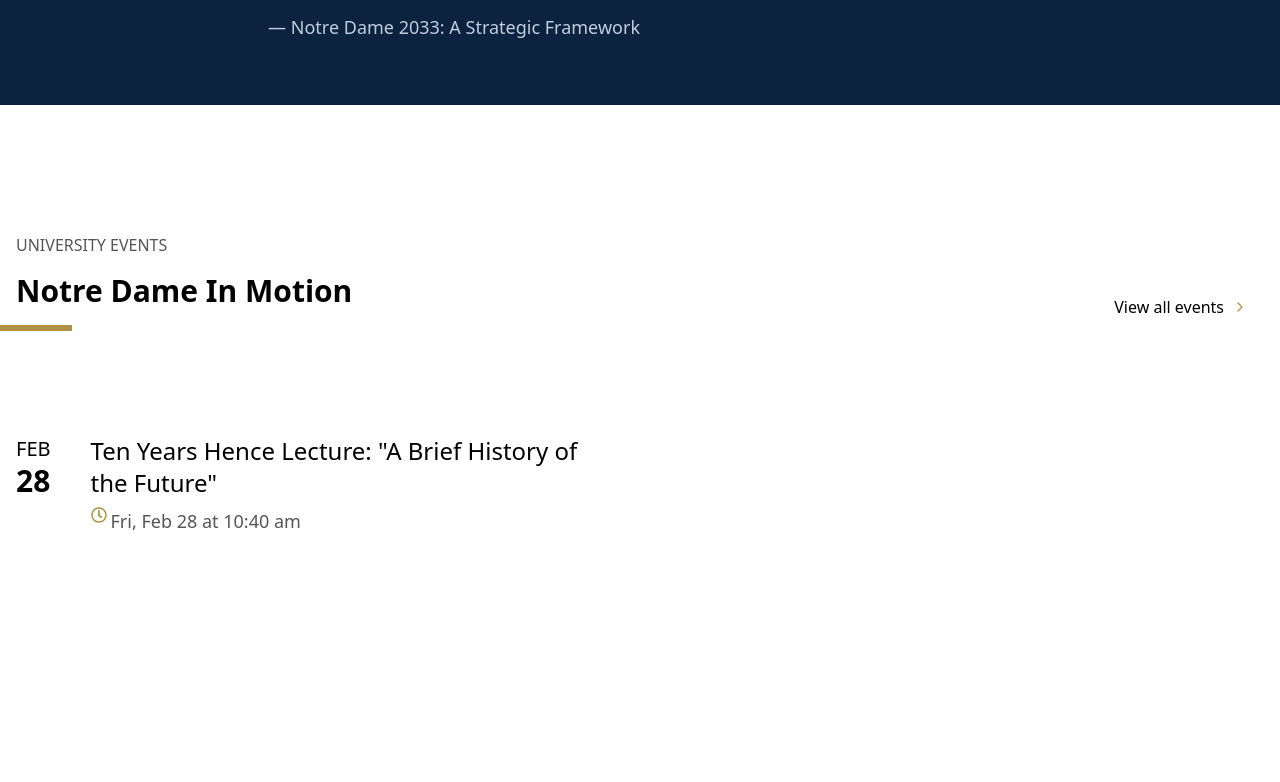
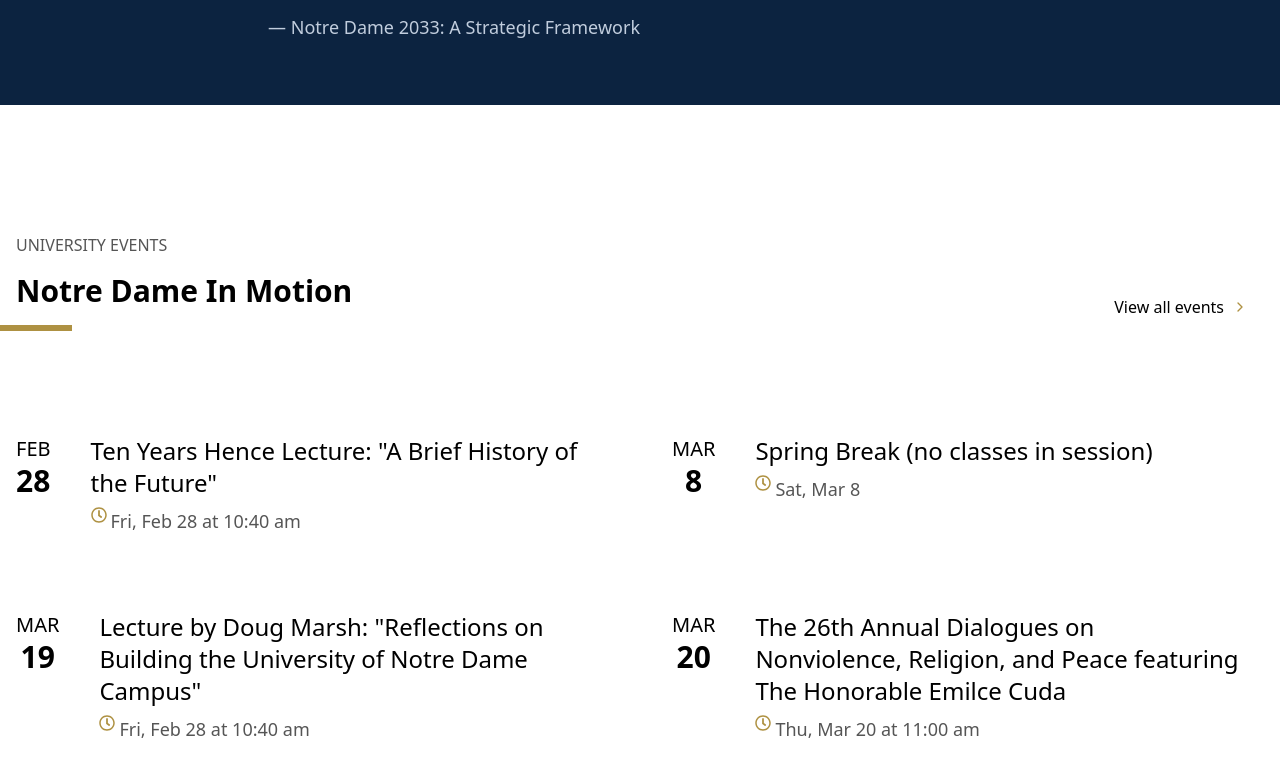
Before and after one commit to vixalien/tailwind-gate-clone, a website built with Vite: page index.html in a window 1280 px wide. Shown: the part 5300-6082 px from the top of the page. Before the commit the page ends 5999 px from the top, so only its background shows below. Built offline with nearby package versions, Linux system fonts and the light colour scheme; files whose address does not match are found by name.

Commit message:
add rest of events

```diff
--- a/index.html
+++ b/index.html
@@ -392,7 +392,7 @@
           </svg>
         </button>
       </div>
-      <div class="grid grid-cols-1 lg:grid-cols-2 gap-8 mt-16">
+      <div class="grid grid-cols-1 lg:grid-cols-2 gap-4 mt-16 gap-x-16">
         <div class="flex gap-4">
           <div class="flex flex-col text-center mt-6">
             <div class="text-xl uppercase">Feb</div>
@@ -400,8 +400,7 @@
           </div>
 
           <div
-            class="border-b-4 transition-colors cursor-pointer border-transparent hover:bg-card-hover hover:border-card-hover-200">
-            <div class="text-lg flex flex-col gap-2 p-6 pb-8">
+            class="flex-1 border-b-4 transition-colors cursor-pointer border-transparent hover:bg-card-hover hover:border-card-hover-200 text-lg flex flex-col gap-2 p-6 pb-8">
             <div class="text-2xl">
               Ten Years Hence Lecture: "A Brief History of the Future"
             </div>
@@ -415,6 +414,71 @@
             </p>
           </div>
         </div>
+
+        <div class="flex gap-4">
+          <div class="flex flex-col text-center mt-6">
+            <div class="text-xl uppercase">Mar</div>
+            <div class="font-semibold text-3xl">8</div>
+          </div>
+
+          <div
+            class="flex-1 border-b-4 transition-colors cursor-pointer border-transparent hover:bg-card-hover hover:border-card-hover-200 text-lg flex flex-col gap-2 p-6 pb-8">
+            <div class="text-2xl">
+              Spring Break (no classes in session)
+            </div>
+            <p class="text-gray flex gap-1">
+              <svg viewBox="0 0 512 512" class="size-4 fill-gold">
+                <path
+                  d="M256 8C119 8 8 119 8 256s111 248 248 248 248-111 248-248S393 8 256 8zm0 448c-110.5 0-200-89.5-200-200S145.5 56 256 56s200 89.5 200 200-89.5 200-200 200zm61.8-104.4l-84.9-61.7c-3.1-2.3-4.9-5.9-4.9-9.7V116c0-6.6 5.4-12 12-12h32c6.6 0 12 5.4 12 12v141.7l66.8 48.6c5.4 3.9 6.5 11.4 2.6 16.8L334.6 349c-3.9 5.3-11.4 6.5-16.8 2.6z">
+                </path>
+              </svg>
+              <span>Sat, Mar 8</span>
+            </p>
+          </div>
+        </div>
+
+        <div class="flex gap-4">
+          <div class="flex flex-col text-center mt-6">
+            <div class="text-xl uppercase">Mar</div>
+            <div class="font-semibold text-3xl">19</div>
+          </div>
+
+          <div
+            class="flex-1 border-b-4 transition-colors cursor-pointer border-transparent hover:bg-card-hover hover:border-card-hover-200 text-lg flex flex-col gap-2 p-6 pb-8">
+            <div class="text-2xl">
+              Lecture by Doug Marsh: "Reflections on Building the University of Notre Dame Campus"
+            </div>
+            <p class="text-gray flex gap-1">
+              <svg viewBox="0 0 512 512" class="size-4 fill-gold">
+                <path
+                  d="M256 8C119 8 8 119 8 256s111 248 248 248 248-111 248-248S393 8 256 8zm0 448c-110.5 0-200-89.5-200-200S145.5 56 256 56s200 89.5 200 200-89.5 200-200 200zm61.8-104.4l-84.9-61.7c-3.1-2.3-4.9-5.9-4.9-9.7V116c0-6.6 5.4-12 12-12h32c6.6 0 12 5.4 12 12v141.7l66.8 48.6c5.4 3.9 6.5 11.4 2.6 16.8L334.6 349c-3.9 5.3-11.4 6.5-16.8 2.6z">
+                </path>
+              </svg>
+              <span> Fri, Feb 28 at 10:40 am</span>
+            </p>
+          </div>
+        </div>
+
+        <div class="flex gap-4">
+          <div class="flex flex-col text-center mt-6">
+            <div class="text-xl uppercase">Mar</div>
+            <div class="font-semibold text-3xl">20</div>
+          </div>
+
+          <div
+            class="flex-1 border-b-4 transition-colors cursor-pointer border-transparent hover:bg-card-hover hover:border-card-hover-200 text-lg flex flex-col gap-2 p-6 pb-8">
+            <div class="text-2xl">
+              The 26th Annual Dialogues on Nonviolence, Religion, and Peace featuring The Honorable Emilce Cuda
+            </div>
+            <p class="text-gray flex gap-1">
+              <svg viewBox="0 0 512 512" class="size-4 fill-gold">
+                <path
+                  d="M256 8C119 8 8 119 8 256s111 248 248 248 248-111 248-248S393 8 256 8zm0 448c-110.5 0-200-89.5-200-200S145.5 56 256 56s200 89.5 200 200-89.5 200-200 200zm61.8-104.4l-84.9-61.7c-3.1-2.3-4.9-5.9-4.9-9.7V116c0-6.6 5.4-12 12-12h32c6.6 0 12 5.4 12 12v141.7l66.8 48.6c5.4 3.9 6.5 11.4 2.6 16.8L334.6 349c-3.9 5.3-11.4 6.5-16.8 2.6z">
+                </path>
+              </svg>
+              <span> Thu, Mar 20 at 11:00 am</span>
+            </p>
+          </div>
         </div>
       </div>
     </section>
```
Lines whose indentation alone changed are shown as unchanged.
